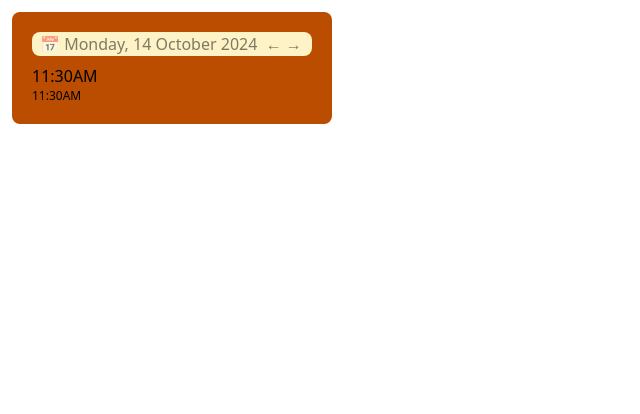
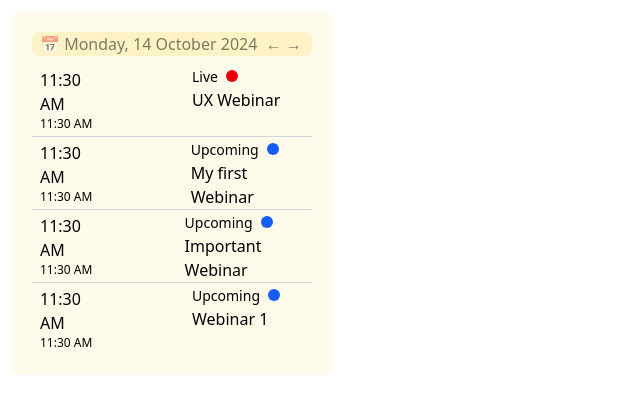
Before and after one commit to PRIYA2508/design, a React (Vite) app: page / in a window 1280 px wide. Shown: the top 414 px of the page, without its empty margins (0-640 px from the left). Built offline with nearby package versions, Linux system fonts and the light colour scheme.

Commit message:
main component done

```diff
--- a/src/Tailwind/class2/components/Main.jsx
+++ b/src/Tailwind/class2/components/Main.jsx
@@ -5,15 +5,39 @@ export function Main(){
     { time: "11:30 AM", status: "Upcoming", title: "Important Webinar", color: "blue" },
     { time: "11:30 AM", status: "Upcoming", title: "Webinar 1", color: "blue" },
   ];
+  const colorMap = {
+    red: "bg-red-600",
+    blue: "bg-blue-600",
+  };
     return(
 
-      <div className="w-[320px] bg-amber-700 p-5 rounded-lg m-3">
+      <div className="w-[320px] bg-amber-50 p-5 rounded-lg m-3 ">
         <input type="text" placeholder="📅 Monday, 14 October 2024  ← → " className="w-full rounded-lg bg-amber-100 px-2 mb-2" />
-       {/* <div className="w-20 bg-amber-200 rounded-lg"> */}
-        11:30AM
-        <h6 className="text-xs font-light">11:30AM</h6>
+
+      <div className="divide-y divide-gray-300">
+       {webinars.map((webinar ,index)=>(
+       <div className="flex items-start gap-20 ">
+       <div className="w-20 px-2 py-1">
+        {webinar.time}
+
+        <h6 className="text-xs font-light">{webinar.time}</h6>
+       </div>
+       <div>
+        <div>
+          <span className="text-sm font-light">{webinar.status}</span>
+          <span
+                className={`ml-2 w-3 h-3 rounded-full inline-block ${colorMap[webinar.color]}`}
+              ></span>
+        </div>
+        <div>
+          <p>{webinar.title}</p>
+        </div>
+       </div>
 
 
        </div>
+       ))}
+       </div>
+       </div>
     )
 }
```
